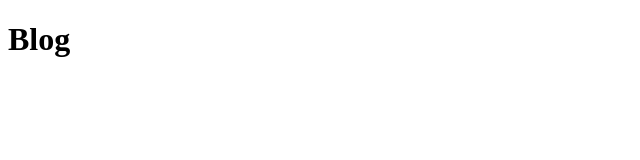
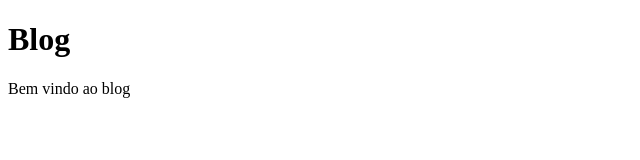
Before and after one commit to VictorHugoAAB/AulaGitHub, a plain HTML site: page blog.html in a window 1280 px wide. Shown: the whole page, without its empty margins (0-640 px from the left). Drawn offline with Linux system fonts and the light colour scheme.

Commit message:
atualizações blog

```diff
--- a/blog.html
+++ b/blog.html
@@ -7,5 +7,6 @@
 </head>
 <body>
     <h1>Blog</h1>
+    <p> Bem vindo ao blog</p>
 </body>
 </html>
```
